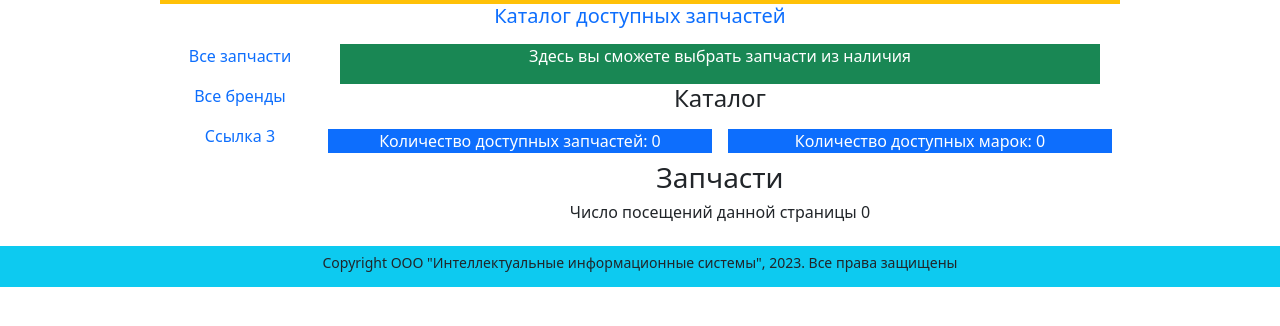
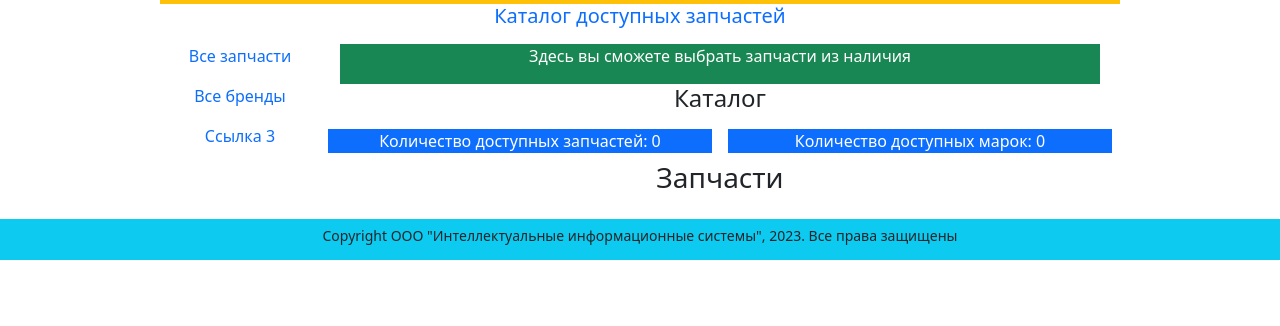
Before and after one commit to TOP-Python321/Moor_Diploma, a Django app: page / in a window 1280 px wide. Shown: the part 191-517 px from the top of the page. Run offline with Django 4.2, Linux system fonts and the light colour scheme; data that the repository does not hold is empty; some libraries are stand-ins or nearby versions.

Commit message:
комментарий

```diff
--- a/spare_parts/templates/catalog/index.html
+++ b/spare_parts/templates/catalog/index.html
@@ -43,8 +43,8 @@
                 {% endfor %}
             </div>
         {% endif %}
-        <div class="row text-center text-dark lh-2">
+        {% comment %} <div class="row text-center text-dark lh-2">
             <h6>Число посещений данной страницы {{ num_visits }}</h6>
-        </div>
+        </div> {% endcomment %}
     </div>
 {% endblock content %}
```
